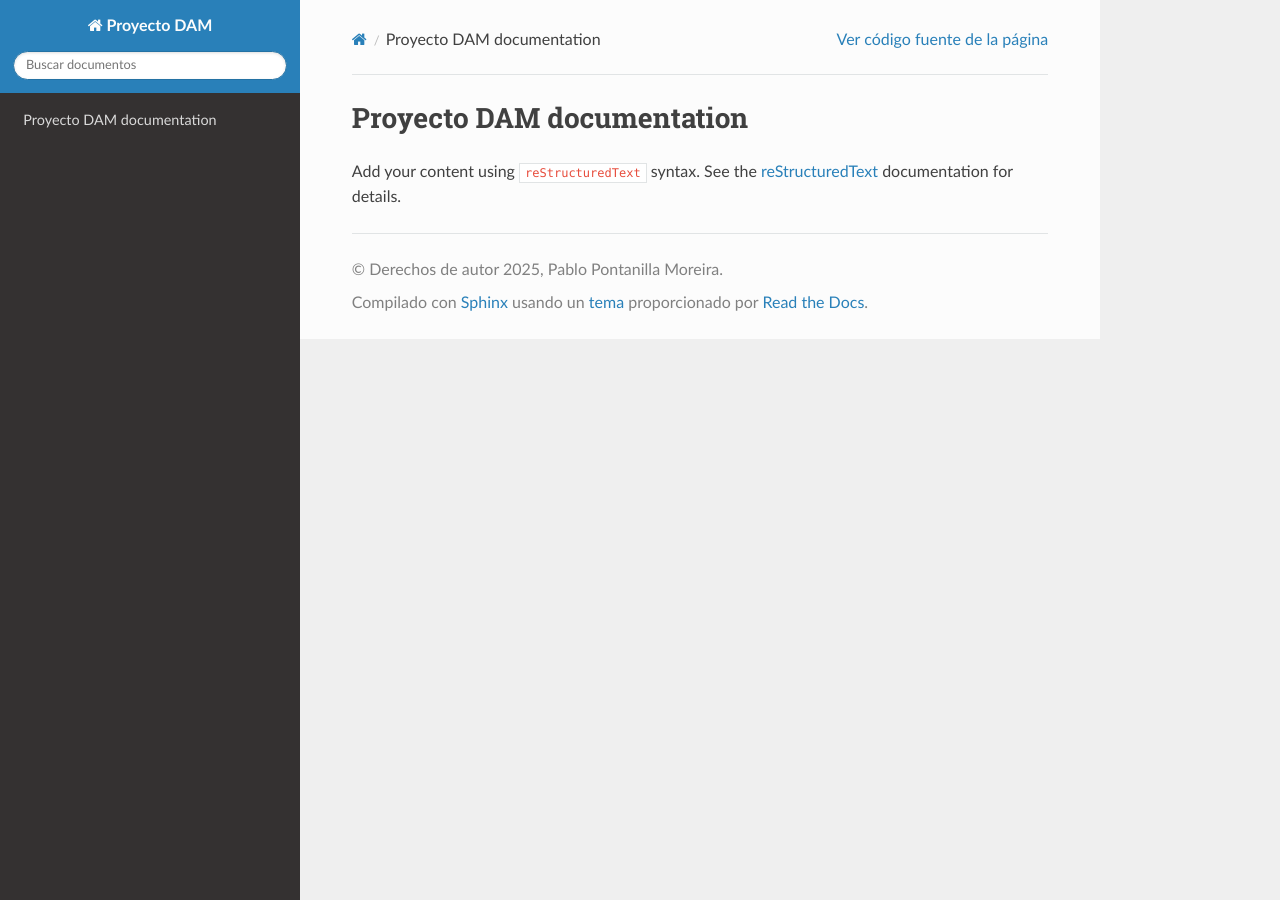
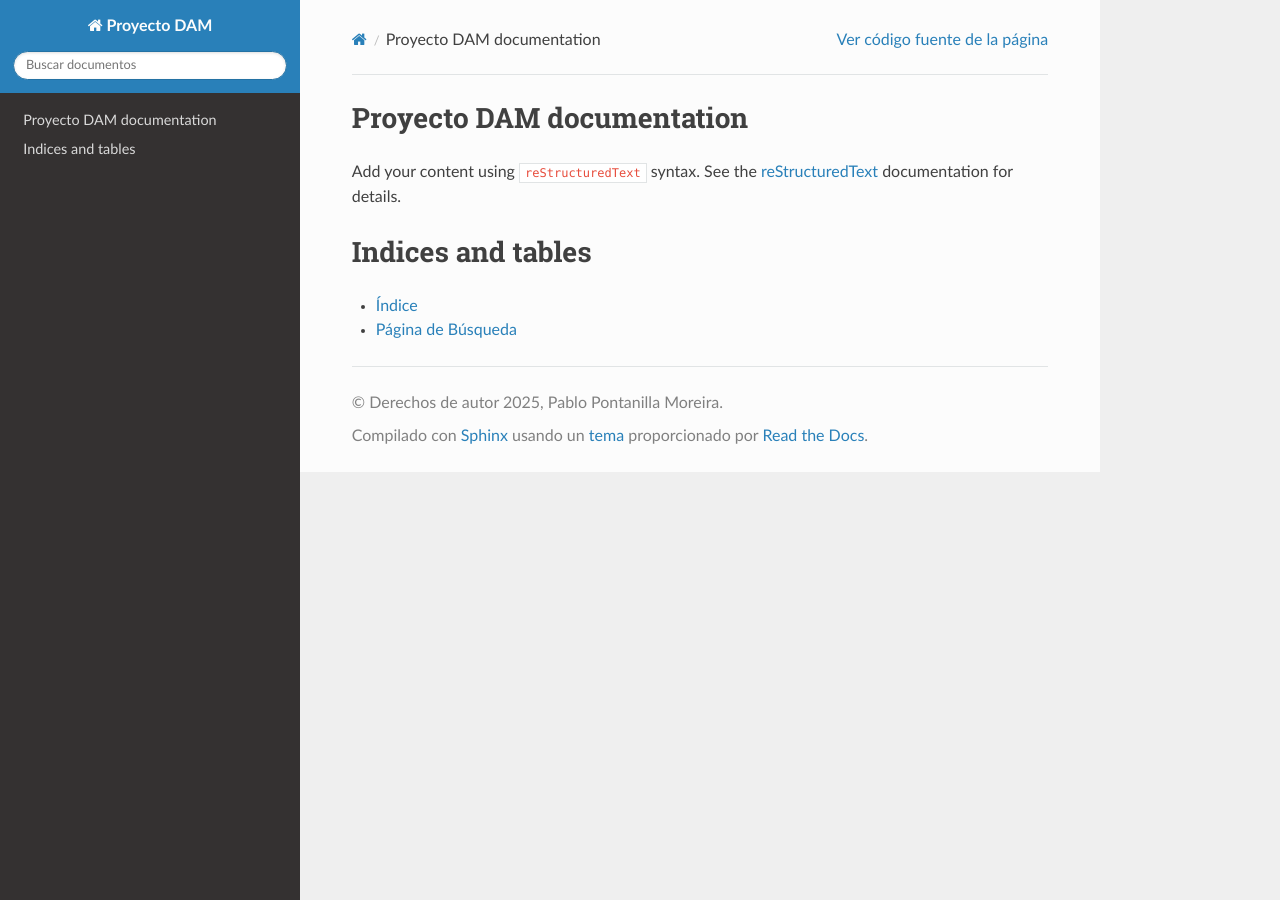
Before and after one commit to Pontax02/Proyecto-DI, a Sphinx documentation site: the page built from docs/index.rst, in a window 1280 px wide. Built offline with Sphinx 7.4.7 and the Read the Docs theme 3.1.0, drawn with Linux system fonts in a browser that asks for light colours.

Commit message:
fix index.html Added refernece to the index

```diff
--- a/docs/conf.py
+++ b/docs/conf.py
@@ -39,3 +39,4 @@
 
 html_theme = 'sphinx_rtd_theme'
 #html_static_path = ['_static']
+html_use_index = True
--- a/docs/index.rst
+++ b/docs/index.rst
@@ -10,7 +5,8 @@
 `reStructuredText <https://www.sphinx-doc.org/en/master/usage/restructuredtext/index.html>`_
 documentation for details.
 
+Indices and tables
+==================
 
-.. toctree::
-   :maxdepth: 2
-   :caption: Contents:
+* :ref:`genindex`
+* :ref:`search`
```
Also changed, not shown: other parts of docs/index.rst (+0 -5 lines), 13 other files.
